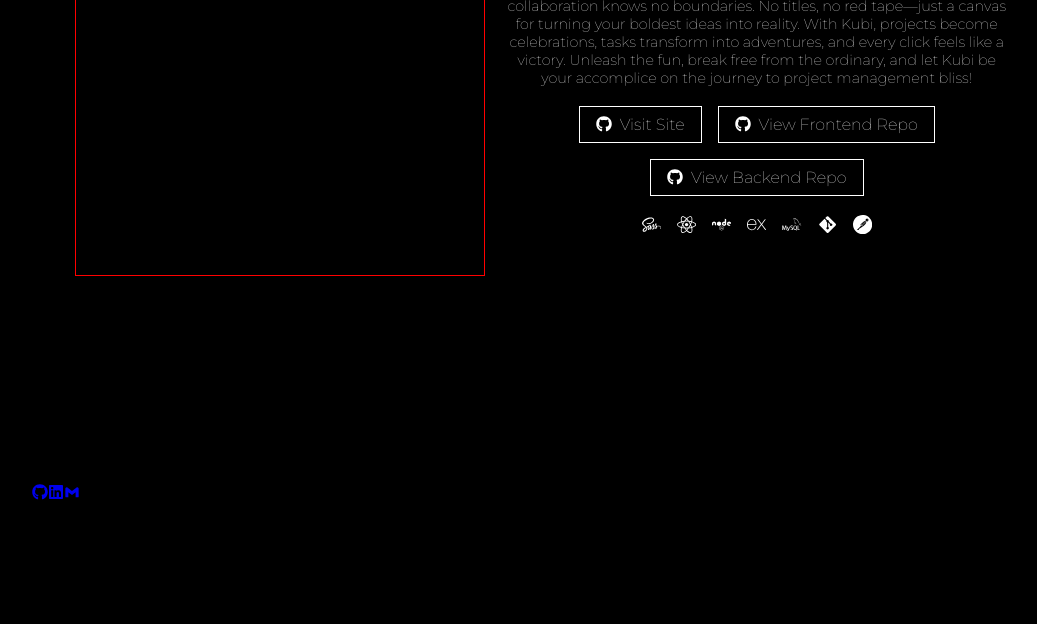
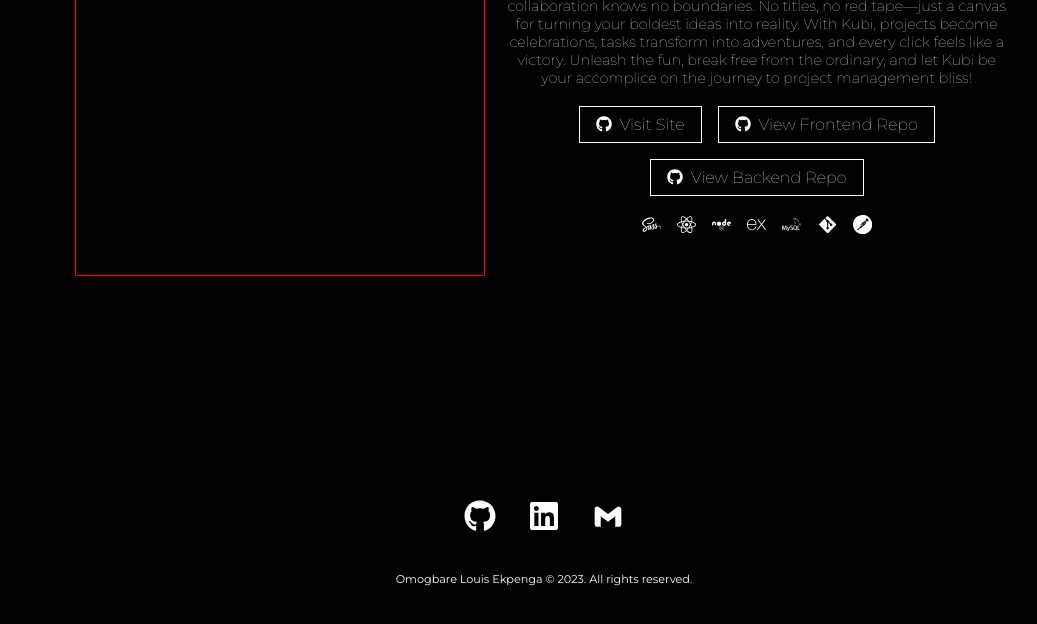
Before and after one commit to Ekpenga9000/portfolio-website, a React (Vite) app: page / in a window 1280 px wide. Shown: the part 2960-3584 px from the top of the page, without its empty margins (96-1133 px from the left). Built offline with nearby package versions, Linux system fonts and the light colour scheme.

Commit message:
Refactor footer style

```diff
--- a/src/components/footer/Footer.jsx
+++ b/src/components/footer/Footer.jsx
@@ -18,7 +18,7 @@ const Footer = () => {
                     <BiLogoGmail />
                     </a>
                 </div>
-                <p className="footer__copyright">&copy; 2023 Omogbare Louis Ekpenga. All rights reserved.</p>
+                <p className="footer__copyright">Omogbare Louis Ekpenga &copy; 2023. All rights reserved.</p>
             </div>
         </footer>
     )
--- a/src/components/footer/Footer.scss
+++ b/src/components/footer/Footer.scss
@@ -3,12 +3,26 @@
 @use "../../style/partials/typography" as *;
 
 .footer{
-    @include tablet{
-        height: 100vh;
+    display: flex;
+    justify-content: center;
+    align-items: center;
+    margin-top: 1rem;
+    &__icons-div{
+        display: flex;
+        justify-content: center;
+        align-items: center;
+        gap: 2rem;
+        margin-bottom: 2rem;
     }
-    &__title{
+    &__icon{
+        font-size: 2rem;
+        text-decoration: none;
+        color: $text-primary;
+    }
+    &__copyright{
         font-family: "Montserrat", sans-serif;
         color: $text-primary;
         text-align: center;
+        font-size: 0.7rem;
     }
 }
```
